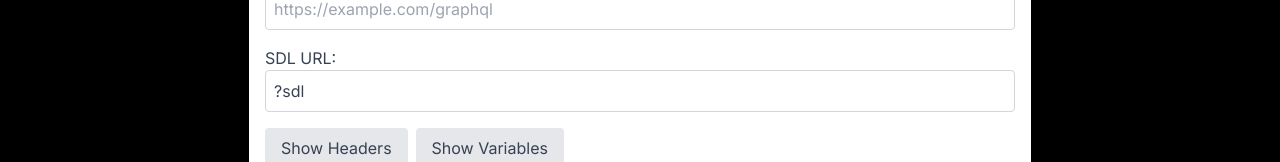
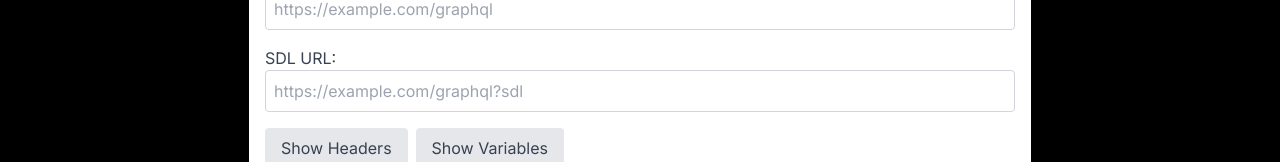
Before and after one commit to katya-petrova/graphiql-app, a Next.js app: page /en/graphiql in a window 1280 px wide. Shown: the part 226-388 px from the top of the page. Built offline with nearby package versions, Linux system fonts and the light colour scheme; no server answers.

Commit message:
fix: sdl link when first visit

```diff
--- a/src/pagesComponents/GraphQL/GraphQLClient/GraphQLClient.tsx
+++ b/src/pagesComponents/GraphQL/GraphQLClient/GraphQLClient.tsx
@@ -44,7 +44,7 @@ const GraphQLClient: React.FC<{ t: Dictionary['graphiql'] }> = ({ t }) => {
     setEndpoint(endpointBase64 ? atob(endpointBase64) : '');
     setBody(bodyBase64 ? atob(bodyBase64) : '');
 
-    setSdlUrl(`${endpointBase64 ? atob(endpointBase64) : ''}?sdl`);
+    if (endpointBase64) setSdlUrl(`${endpointBase64 ? atob(endpointBase64) : ''}?sdl`);
   }, [pathname]);
 
   const handleBodyChange = (e: React.ChangeEvent<HTMLTextAreaElement>) => {
```
